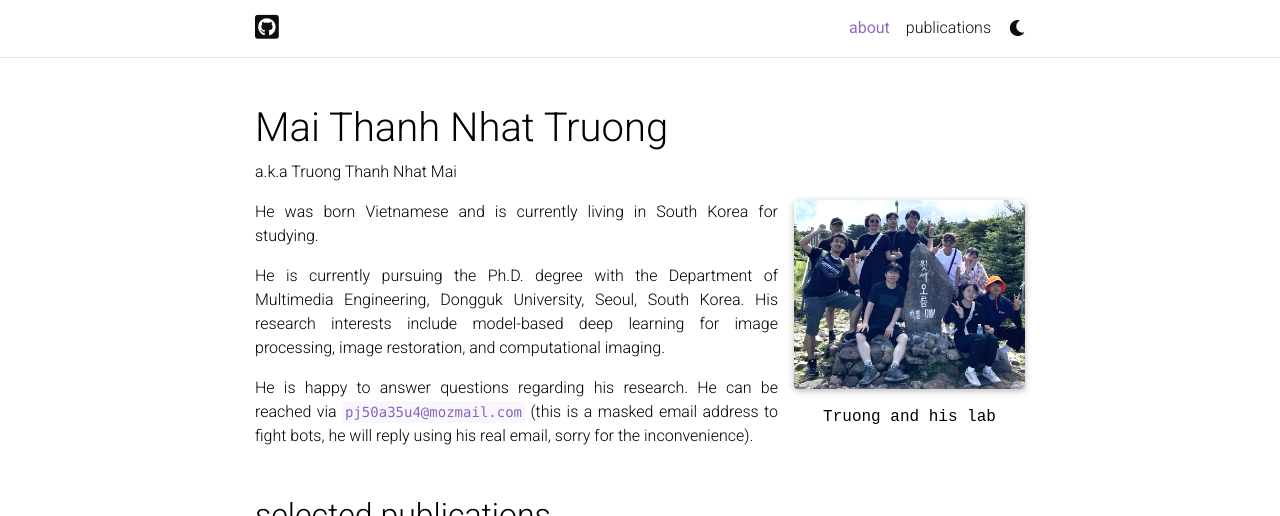
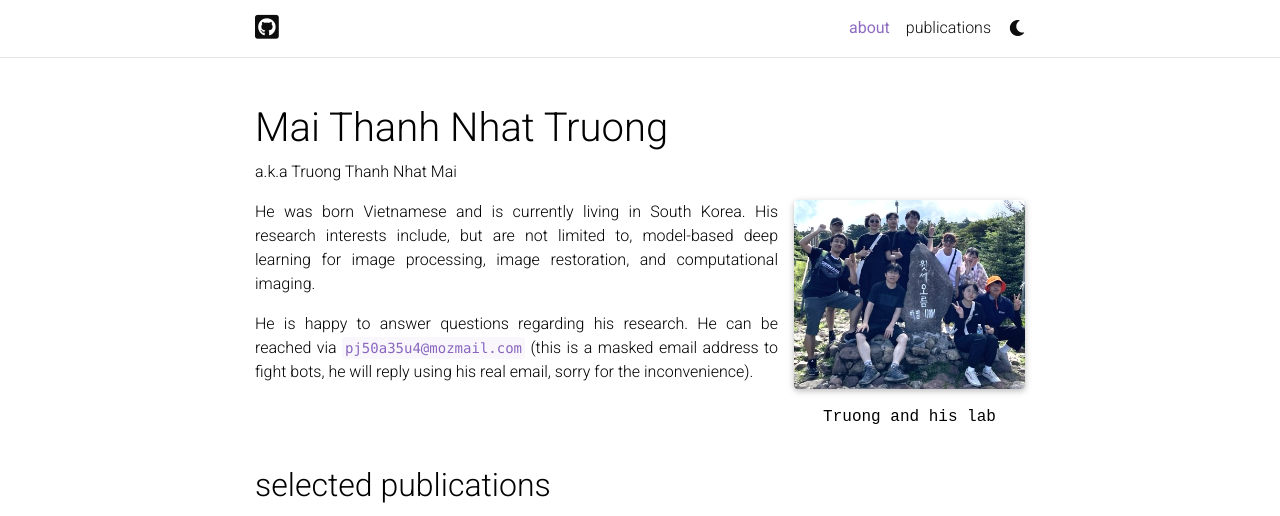
Before and after one commit to mtntruong/mtntruong.github.io, a Jekyll site: the page built from _pages/about.md, in a window 1280 px wide, cut to the strip 0-516 px from the top of the page. Built offline with Jekyll 4.4.1, drawn with Linux system fonts in a browser that asks for light colours; full-size pictures stand in for the smaller copies a plugin makes; comment, search, counter and statistics services are not loaded; a style sheet for code colours, icons or effects is not loaded.

Commit message:
Update about.md

```diff
--- a/_pages/about.md
+++ b/_pages/about.md
@@ -15,8 +15,6 @@ news: false  # includes a list of news items
 selected_papers: true # includes a list of papers marked as "selected={true}"
 social: true  # includes social icons at the bottom of the page
 ---
-He was born Vietnamese and is currently living in South Korea for studying.
-
-He is currently pursuing the Ph.D. degree with the Department of Multimedia Engineering, Dongguk University, Seoul, South Korea. His research interests include model-based deep learning for image processing, image restoration, and computational imaging.
+He was born Vietnamese and is currently living in South Korea. His research interests include, but are not limited to, model-based deep learning for image processing, image restoration, and computational imaging.
 
 He is happy to answer questions regarding his research. He can be reached via `pj50a35u4@mozmail.com` (this is a masked email address to fight bots, he will reply using his real email, sorry for the inconvenience).
```
